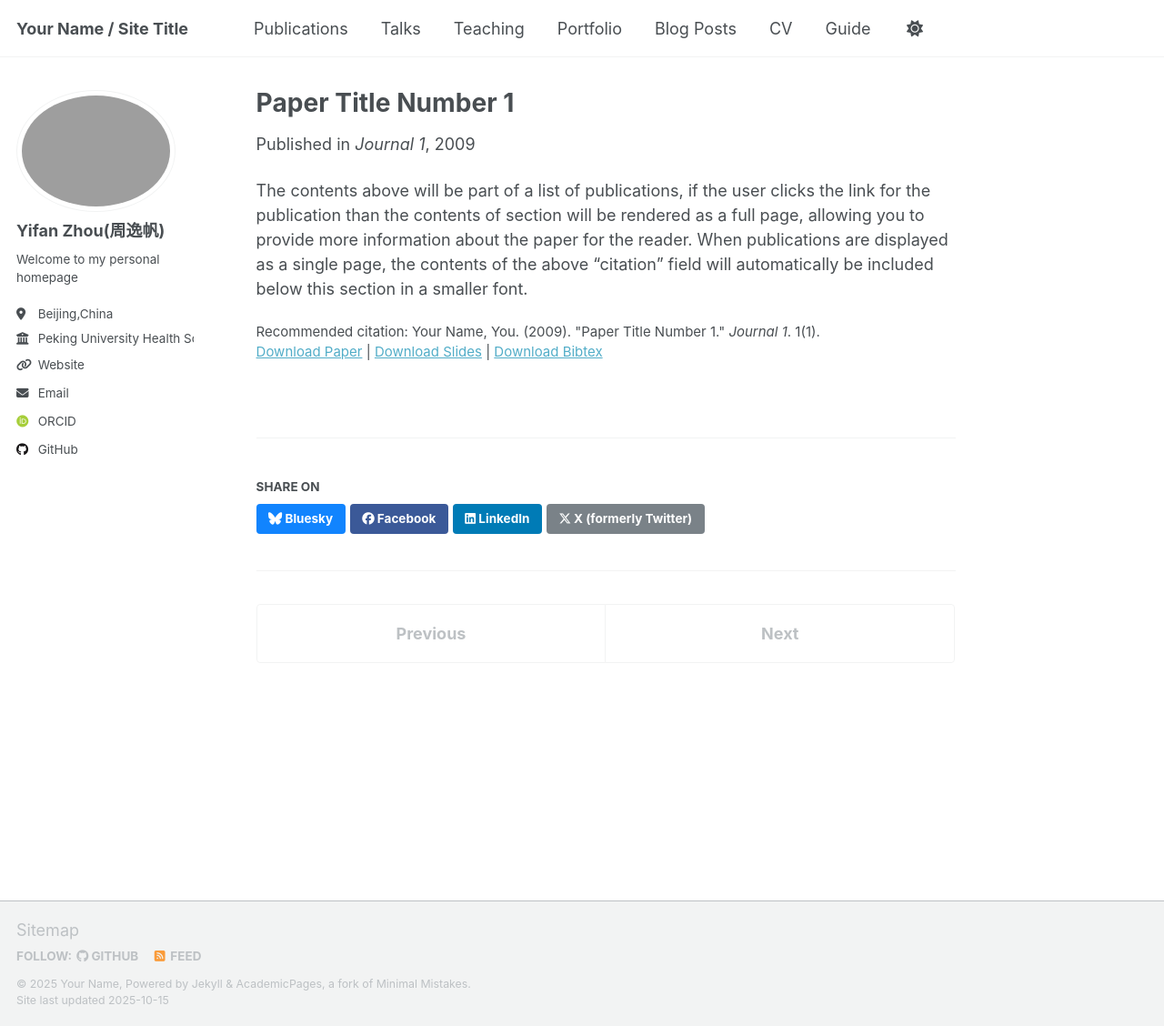
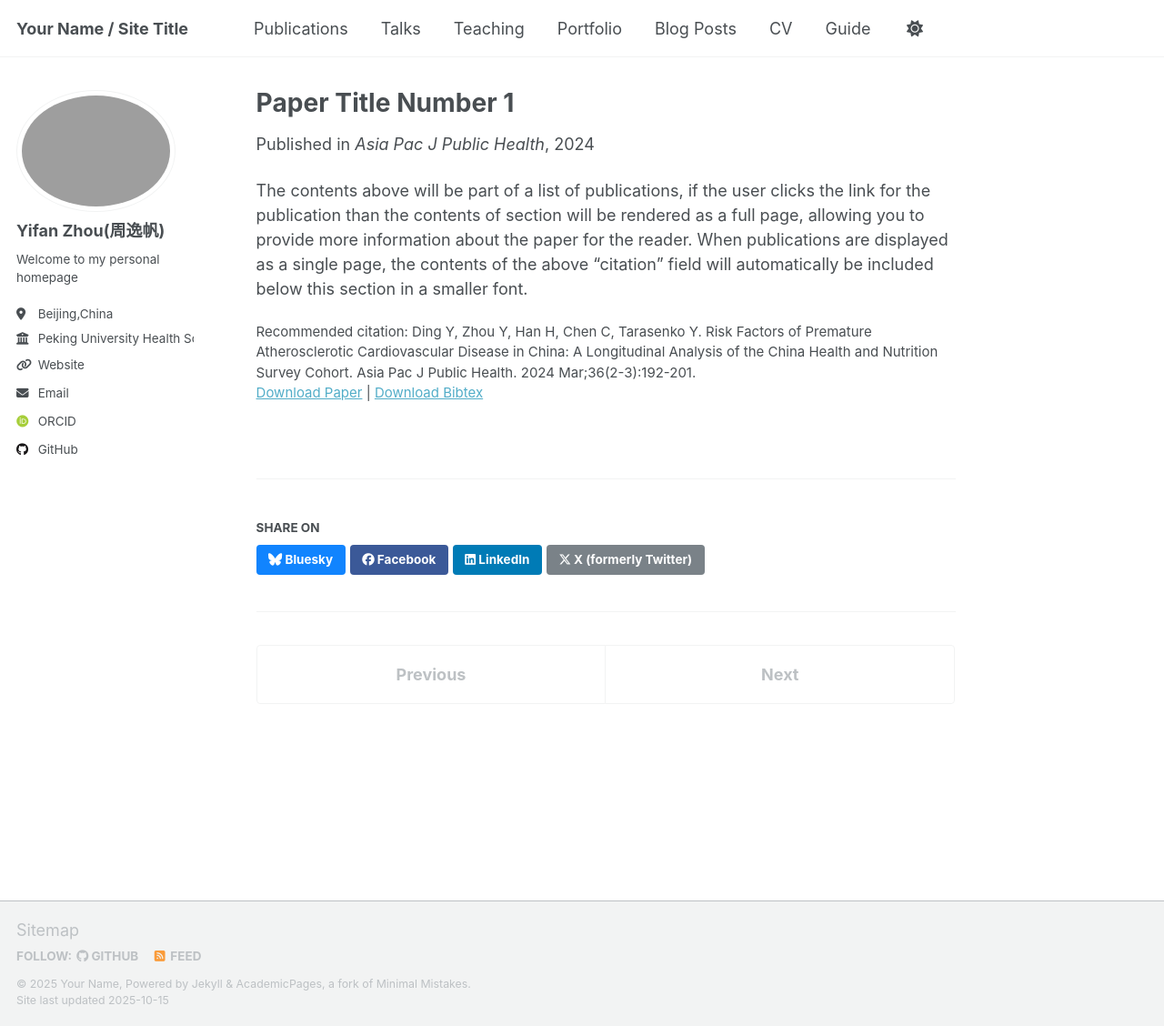
Before and after one commit to zyf20261/zyf20261.github.io, a Jekyll site: the page built from _publications/2009-10-01-paper-title-number-1.md, in a window 1280 px wide and 1128 px high. Shown: the whole window at 91% size. Built offline with Jekyll 4.4.1, drawn with Linux system fonts in a browser that asks for light colours; some web fonts are replaced; a script that is not in the unit is left out.

Commit message:
Update 2009-10-01-paper-title-number-1.md

```diff
--- a/_publications/2009-10-01-paper-title-number-1.md
+++ b/_publications/2009-10-01-paper-title-number-1.md
@@ -2,13 +2,12 @@
 title: "Paper Title Number 1"
 collection: publications
 category: manuscripts
-permalink: /publication/2009-10-01-paper-title-number-1
+permalink: https://pubmed.ncbi.nlm.nih.gov/38247055/
 excerpt: 'This paper is about the number 1. The number 2 is left for future work.'
-date: 2009-10-01
-venue: 'Journal 1'
-slidesurl: 'http://academicpages.github.io/files/slides1.pdf'
+date: 2024-01-21
+venue: 'Asia Pac J Public Health'
 paperurl: 'http://academicpages.github.io/files/paper1.pdf'
 bibtexurl: 'http://academicpages.github.io/files/bibtex1.bib'
-citation: 'Your Name, You. (2009). &quot;Paper Title Number 1.&quot; <i>Journal 1</i>. 1(1).'
+citation: 'Ding Y, Zhou Y, Han H, Chen C, Tarasenko Y. Risk Factors of Premature Atherosclerotic Cardiovascular Disease in China: A Longitudinal Analysis of the China Health and Nutrition Survey Cohort. Asia Pac J Public Health. 2024 Mar;36(2-3):192-201. '
 ---
 The contents above will be part of a list of publications, if the user clicks the link for the publication than the contents of section will be rendered as a full page, allowing you to provide more information about the paper for the reader. When publications are displayed as a single page, the contents of the above "citation" field will automatically be included below this section in a smaller font.
```
